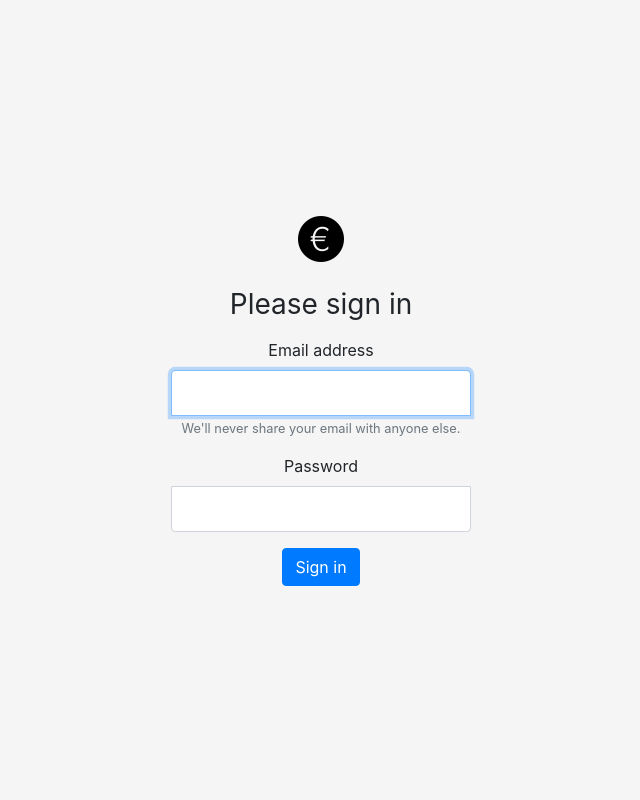
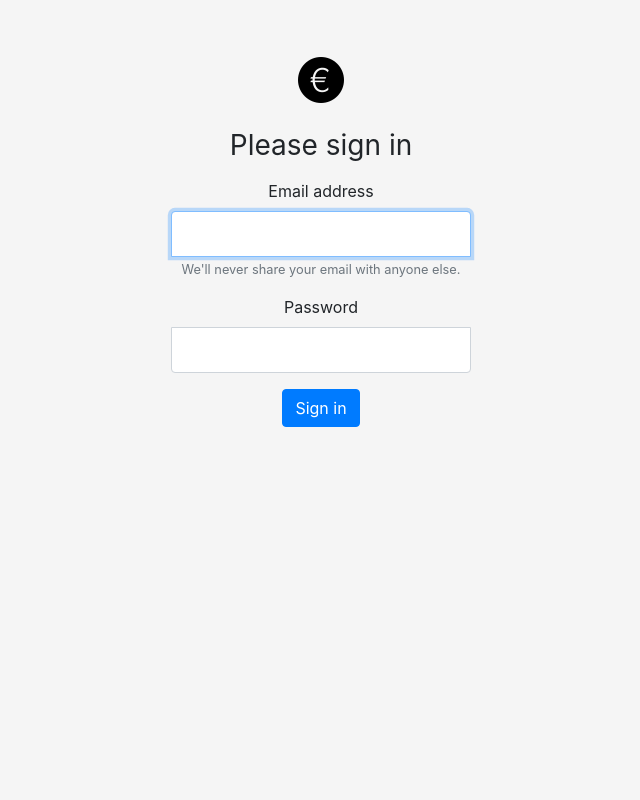
Before and after one commit to rezehnde/timetobuy, a Symfony app: template templates/security/login.html.twig in a window 1280 px wide. Shown: the whole page, without its empty margins (319-959 px from the left). Run offline with Twig, Linux system fonts and the light colour scheme; the template is opened without the code that fills it, so the values that code supplies are empty; some libraries are stand-ins or nearby versions.

Commit message:
Fix layout issues dashboard

```diff
--- a/public/css/style.css
+++ b/public/css/style.css
@@ -4,9 +4,7 @@ body {
 }
 
 body {
-  display: -ms-flexbox;
-  display: flex;
-  -ms-flex-align: center;
+  display: block;
   align-items: center;
   padding-top: 40px;
   padding-bottom: 40px;
--- a/templates/base.html.twig
+++ b/templates/base.html.twig
@@ -18,7 +18,6 @@
   </head>
   <body class="text-center">
     {% block body %}{% endblock %}
-    </div>
     {% block javascripts %}{% endblock %}
     <script src="https://code.jquery.com/jquery-3.4.1.slim.min.js" integrity="sha384-J6qa4849blE2+poT4WnyKhv5vZF5SrPo0iEjwBvKU7imGFAV0wwj1yYfoRSJoZ+n" crossorigin="anonymous"></script>
     <script src="https://cdn.jsdelivr.net/npm/popper.js@1.16.0/dist/umd/popper.min.js" integrity="sha384-Q6E9RHvbIyZFJoft+2mJbHaEWldlvI9IOYy5n3zV9zzTtmI3UksdQRVvoxMfooAo" crossorigin="anonymous"></script>
```
Also changed, not shown: templates/dashboard.html.twig (+2 -7 lines).
